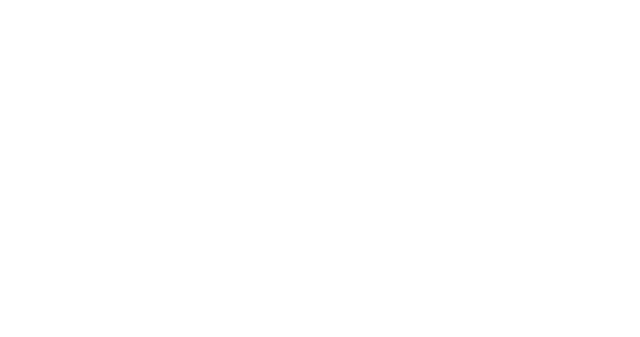
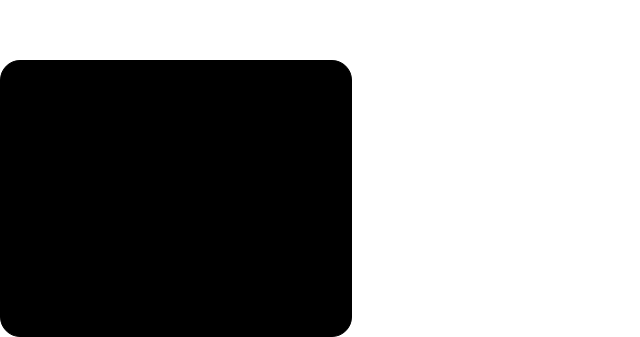
Before and after one commit to 464squad/design-pad, a React (Create React App) app: page / in a window 1280 px wide. Shown: the part 740-1077 px from the top of the page, without its empty margins (0-640 px from the left). Before the commit the page ends 800 px from the top, so only its background shows below. Built offline with nearby package versions, Linux system fonts and the light colour scheme.

Commit message:
first design pad attempt

```diff
--- a/src/App.js
+++ b/src/App.js
@@ -1,11 +1,16 @@
 import React from 'react';
 import DesignContainer from './components/DesignContainer'
 import './App.css';
+import DesignPad from './components/DesignPad';
 
 function App() {
   return (
     <div className="App">
       <DesignContainer />
+      <DesignPad/>
+
+
+
     </div>
   );
 }
--- a/src/components/DesignPad.js
+++ b/src/components/DesignPad.js
@@ -1,10 +1,23 @@
 import React from 'react'
+import "../css/DesignPad.css"
 
 class DesignPad extends React.Component {
+    constructor(props){
+        super(props);
+        this.state = {
+            padcolor: 'black'
+        }
+    }
 
     render(){
         return(
-            <div></div>
+             <div className= "designPad"
+             style={{backgroundColor: this.state.padcolor}}
+            onDragOver={(e) => e.preventDefault}
+            onDrop={(e) => this.setState({padcolor: 'red'})}
+            >
+                </div>
+
         )
     }
 }
--- a/src/components/PadInput.js
+++ b/src/components/PadInput.js
@@ -1,4 +1,5 @@
-import React from 'react'
+import React from 'react';
+
 
 class PadInput extends React.Component {
 
@@ -6,7 +7,8 @@ class PadInput extends React.Component {
         return(
             <div></div>
         )
-    }
+
+        }
 }
 
 export default PadInput;
--- a/src/css/DesignPad.css
+++ b/src/css/DesignPad.css
@@ -0,0 +1,9 @@
+.designPad {
+    display: flex;
+    width: 350px;
+    height: 275px;
+    border-radius: 20px;
+    border: thin solid black;
+    align-items: center;
+
+  }
```
